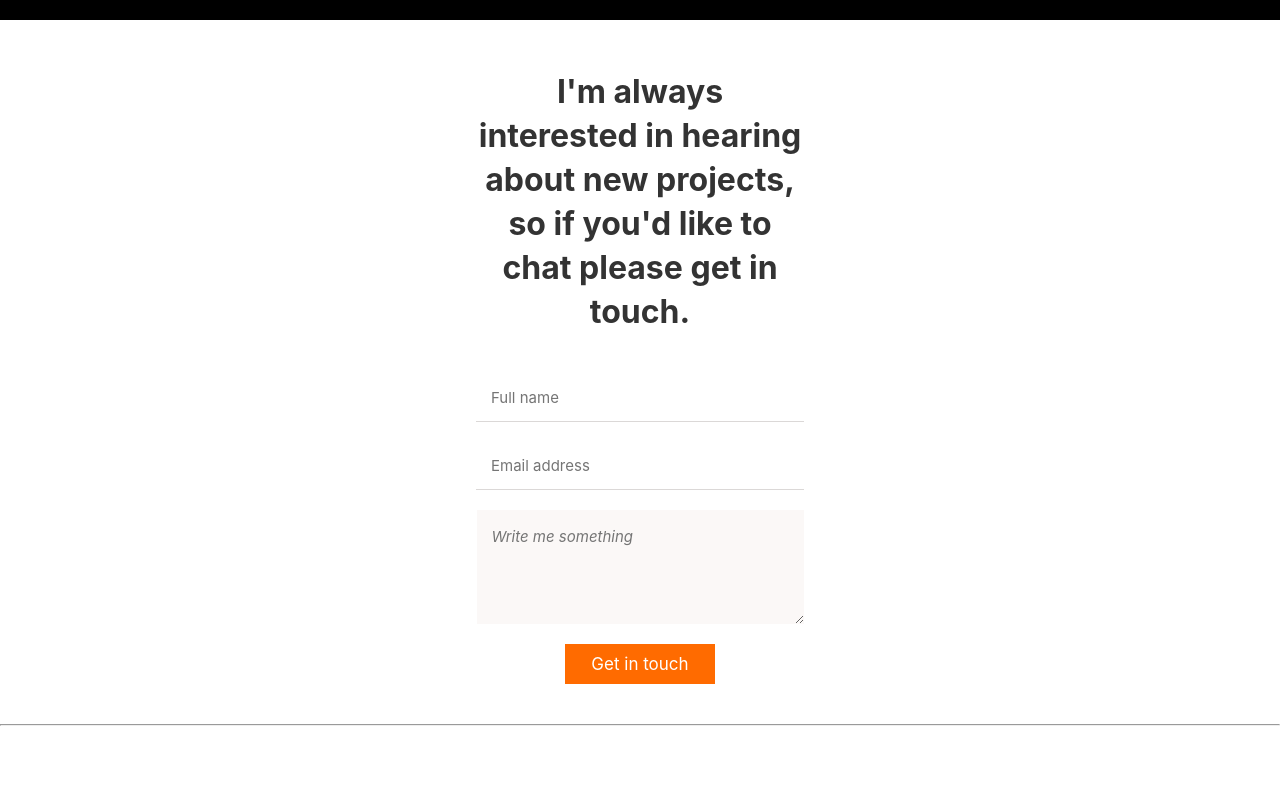
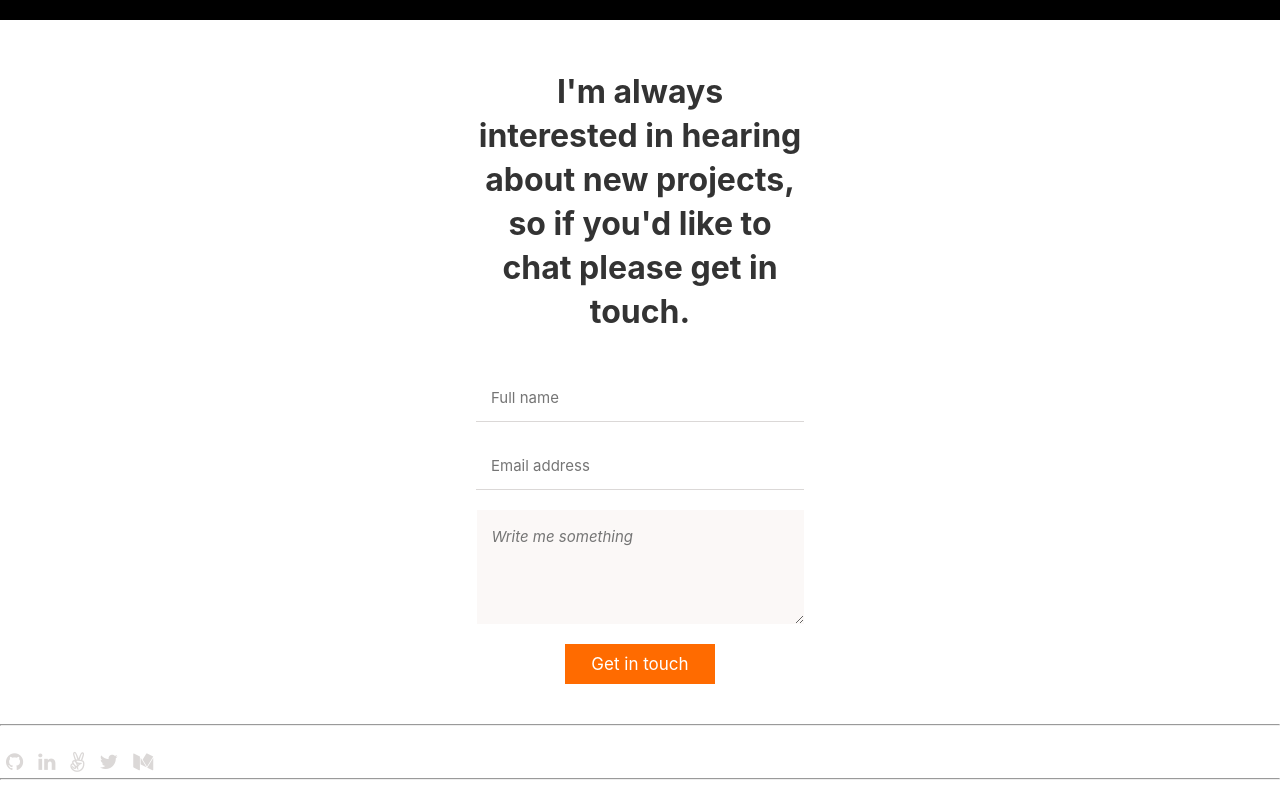
Before and after one commit to Blessman-Newton/Portfolio, a website: page index.html in a window 1280 px wide. Shown: the part 5049-5849 px from the top of the page. Before the commit the page ends 5795 px from the top, so only its background shows below. Drawn offline with Linux system fonts and the light colour scheme.

Commit message:
Add footer

```diff
--- a/index.html
+++ b/index.html
@@ -239,7 +239,20 @@
         </form>
     </section>
     <hr>
-
+    <footer class="footer">
+        <div class="icon">
+            <ul>
+                <li><a href="https://github.com/BlessmanNewton"><i class="fa fa-github" aria-hidden="true"></i></a></li>
+                <li><a href="https://linkedin.com/BlessmanNewton"><i class="fa fa-linkedin" aria-hidden="true"></i></a></li>
+                <li><a href="https://angellist.com/BlessmanNewton"><i class="fa fa-angellist" aria-hidden="true"></i></a>
+                </li>
+                <li><a href="https://twitter.com/BlessmanNewton"><i class="fa fa-twitter" aria-hidden="true"></i></i></a>
+                </li>
+                <li><a href="https://medium.com/BlessmanNewton"><i class="fa fa-medium" aria-hidden="true"></i></a></li>
+            </ul>
+        </div>
+        <hr>
+    </footer>
 </body>
 
 </html>
```
